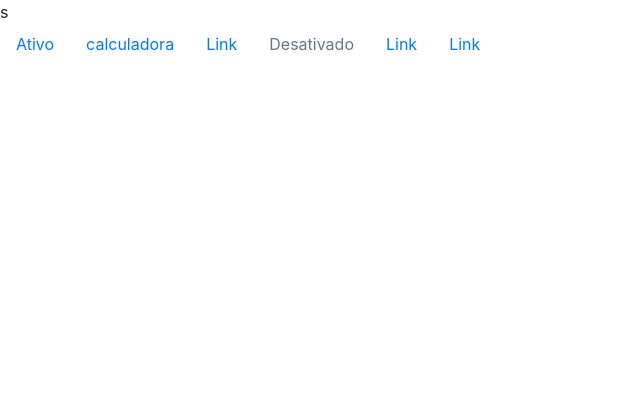
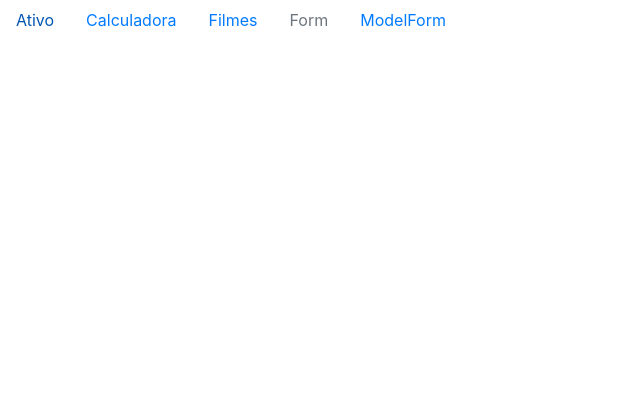
Before and after one commit to PedroDelgadoHenriques1/desenvolvimento_backend, a Django app: template usipav/templates/form.html in a window 1280 px wide. Shown: the top 420 px of the page, without its empty margins (0-640 px from the left). Run offline with Django 3.2, Linux system fonts and the light colour scheme; the template is opened without the code that fills it, so the values that code supplies are empty; some libraries are stand-ins or nearby versions.

Commit message:
adicionando links

```diff
--- a/usipav/templates/base.html
+++ b/usipav/templates/base.html
@@ -11,7 +11,7 @@
 
     <link rel="stylesheet" href="https://stackpath.bootstrapcdn.com/bootstrap/4.1.3/css/bootstrap.min.css" integrity="sha384-MCw98/SFnGE8fJT3GXwEOngsV7Zt27NXFoaoApmYm81iuXoPkFOJwJ8ERdknLPMO" crossorigin="anonymous">
 
-  {% endblock %}s
+  {% endblock %}
 </head>
 <body>
 
@@ -21,21 +21,17 @@
           <a class="nav-link active" href="">Ativo</a>
         </li>
         <li class="nav-item">
-          <a class="nav-link" href="{% url "usipav:calculadora" %}">calculadora</a>
+          <a class="nav-link" href="{% url "usipav:calculadora" %}">Calculadora</a>
         </li>
         <li class="nav-item">
-          <a class="nav-link" href="#">Link</a>
+          <a class="nav-link" href="{% url "usipav:filmes" %}">Filmes</a>
         </li>
         <li class="nav-item">
-          <a class="nav-link disabled" href="#">Desativado</a>
+          <a class="nav-link disabled" href="{% url "usipav:form" %}">Form</a>
         </li>
         </li>
         <li class="nav-item">
-        <a class="nav-link" href="#">Link</a>
-        </li>
-        </li>
-        <li class="nav-item">
-        <a class="nav-link" href="#">Link</a>
+        <a class="nav-link" href="{% url "usipav:modelform" %}">ModelForm</a>
         </li>
       </ul>
 
```
